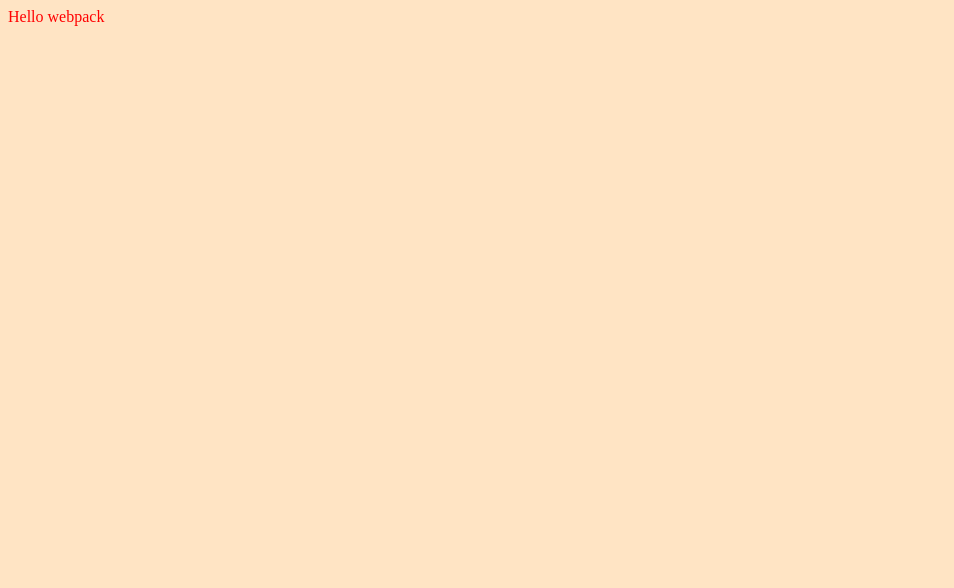
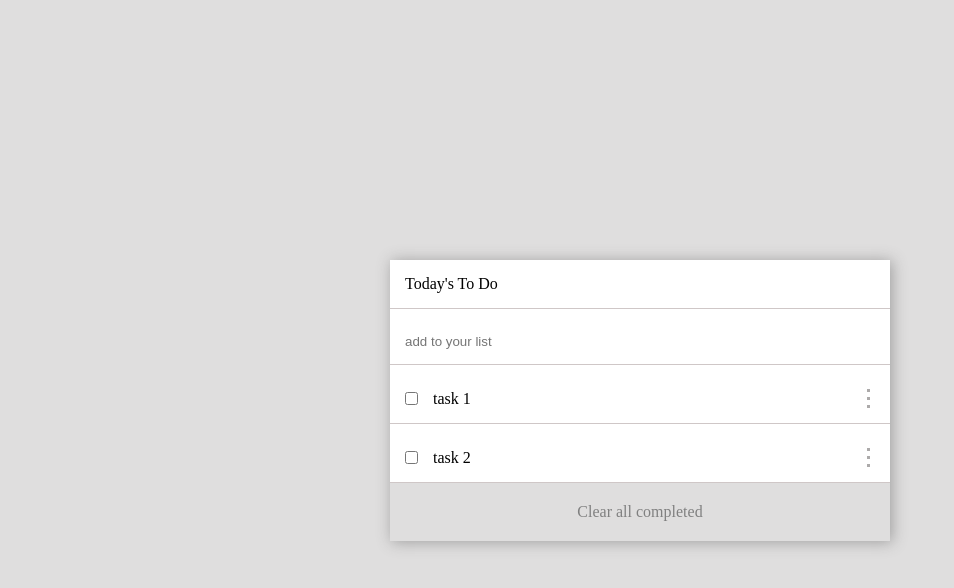
Before and after one commit to BenM4k/To_Do_List, a website built with webpack: page src/index.html in a window 1280 px wide. Shown: the whole page, without its empty margins (0-954 px from the left). Built offline with nearby package versions, Linux system fonts and the light colour scheme.

Commit message:
Initial commit

```diff
--- a/src/index.html
+++ b/src/index.html
@@ -4,9 +4,19 @@
     <meta charset="UTF-8">
     <meta http-equiv="X-UA-Compatible" content="IE=edge">
     <meta name="viewport" content="width=device-width, initial-scale=1.0">
-    <title>Output Management</title>
+    <title>To Do List</title>
 </head>
 <body>
-
+    <main>
+        <section class="main">
+            <ul class="container">
+                <li>Today's To Do</li>
+                <li>
+                    <input type="text" name="" id="add_text" placeholder="add to your list">
+                </li>
+            </ul>
+            <p class="clear">Clear all completed</p>
+        </section>
+    </main>
 </body>
 </html>
--- a/src/index.js
+++ b/src/index.js
@@ -1,13 +1,33 @@
-import _ from 'lodash';
 import './style.css';
 
-function component(){
-    const element = document.createElement('div');
+const tasks = [
+    {
+        description: "task 1",
+        completed: false,
+        index: 0,
+    },
+    {
+        description: "task 2",
+        completed: false,
+        index: 1,
+    },
+]
 
-    element.innerHTML = _.join(['Hello', 'webpack'], ' ');
-    element.classList.add('hello');
-
-    return element;
+function displayTask(task) {
+    const { description, completed } = task;
+    const currentTask = `
+    <li>
+        <input type="checkbox" ${completed}/>
+        <p>${description}</p>
+        <span class="burger"></span>
+    </li>
+    `
+    return currentTask;
 }
 
-document.body.appendChild(component())
+const container = document.querySelector('.container');
+
+for (let i = 0; i < tasks.length; i += 1){
+    const content = displayTask(tasks[i]);
+    container.innerHTML += content;
+}
--- a/src/style.css
+++ b/src/style.css
@@ -1,7 +1,91 @@
-.hello {
-    color: red;
+*{
+    box-sizing: border-box;
+    margin: 0;
+    padding: 0;
 }
 
 body {
-    background-color: bisque;
+    background-color: rgb(223, 222, 222);
+    width: 100vw;
+    height: 100vh;
+    display: flex;
+    align-items: center;
+    justify-content: center;
+
 }
+
+.main{
+    background-color: #fff;
+    width: 500px;
+    height: auto;
+
+    display: flex;
+    flex-direction: column;
+    align-items: flex-start;
+    overflow: hidden;
+    box-shadow: 2px 1px 14px 0px rgba(70, 69, 69, 0.42);
+}
+
+.container {
+    position: relative;
+    display: flex;
+    flex-direction: column;
+    align-items: flex-start;
+    gap: 10px;
+    width: 100%;
+}
+
+li {
+    padding: 15px;
+    display: flex;
+    align-items: center;
+    width: 100%;
+    border-bottom: 1px solid rgb(207, 199, 199);
+    gap: 15px;
+}
+
+li #add_text {
+    border: none;
+}
+
+.clear {
+    padding: 20px 0;
+    width: 100%;
+    height: 100%;
+    text-align: center;
+    background-color: rgb(223, 222, 222);
+    color: gray;
+    cursor: pointer;
+}
+
+.clear:hover {
+    color: black;
+    text-decoration: underline;
+}
+
+.burger {
+    position: absolute;
+    right: 20px;
+    width: 3px;
+    height: 3px;
+    background-color: rgb(172, 170, 170);
+    cursor: crosshair;
+}
+
+.burger::before {
+    content: "";
+    position: absolute;
+    top: -8px;
+    width: 3px;
+    height: 3px;
+    background-color: rgb(172, 170, 170);
+}
+
+.burger::after {
+    content: "";
+    position: absolute;
+    top: 8px;
+    width: 3px;
+    height: 3px;
+    background-color: rgb(172, 170, 170);
+}
```
Also changed, not shown: dist/index.html, dist/main.js, dist/main.js.LICENSE.txt (deleted).
